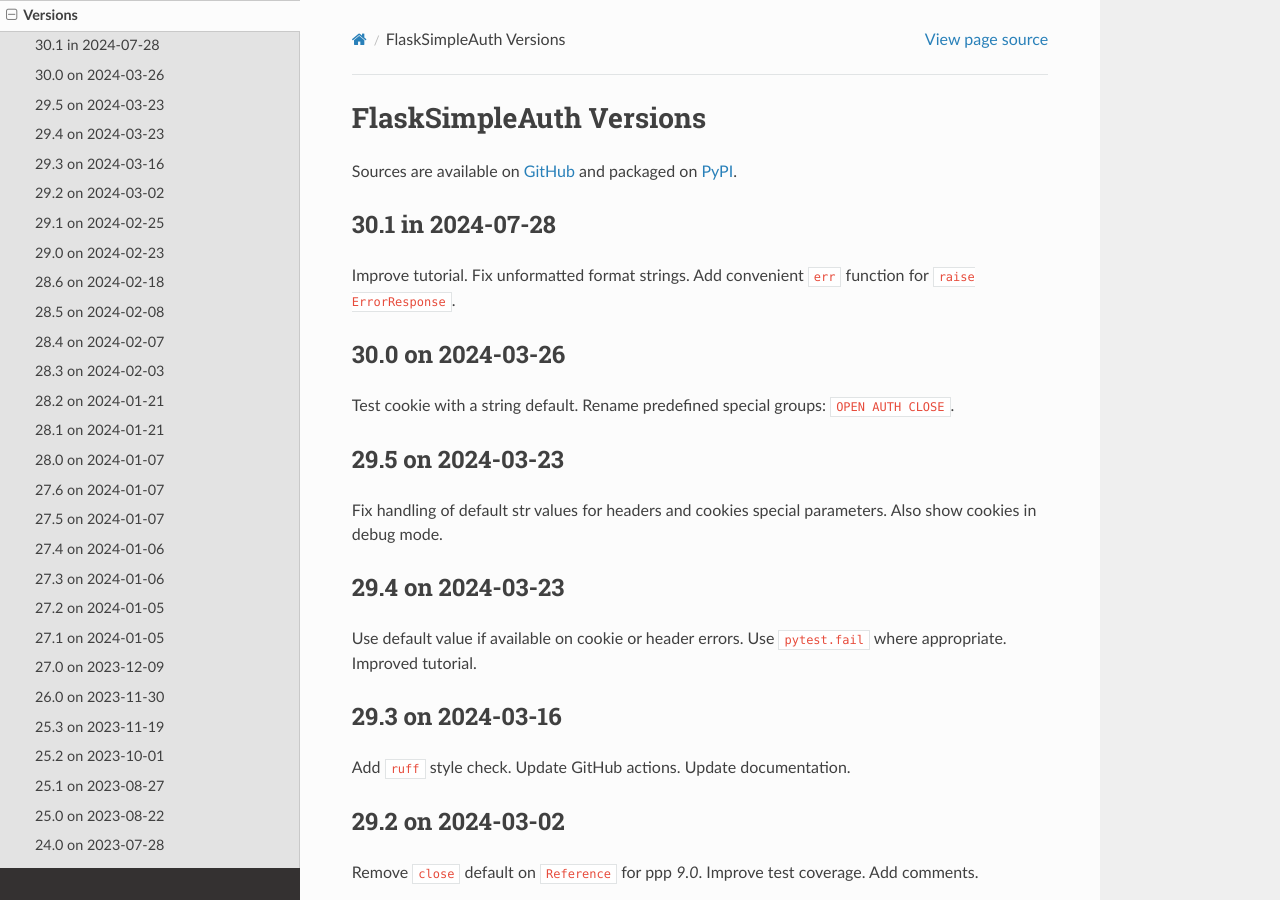
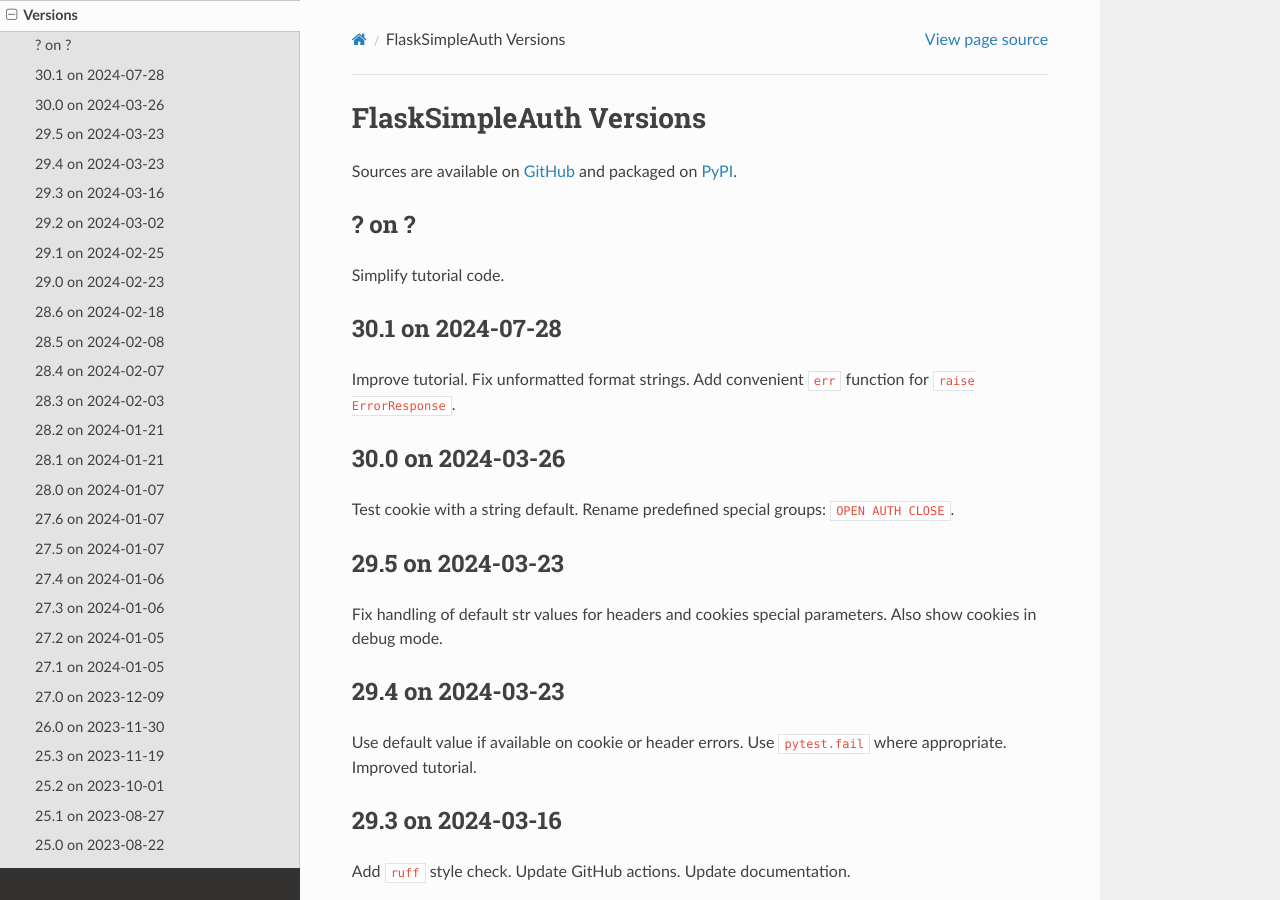
Before and after one commit to zx80/flask-simple-auth, a Sphinx documentation site: the page built from docs/VERSIONS.md, in a window 1280 px wide and 900 px high. Built offline with Sphinx 7.4.7 and the Read the Docs theme 2.0.0, drawn with Linux system fonts in a browser that asks for light colours; pages that are not in the unit, such as notebooks, are missing from menus.

Commit message:
add dones

```diff
--- a/docs/VERSIONS.md
+++ b/docs/VERSIONS.md
@@ -3,7 +3,11 @@
 Sources are available on [GitHub](https://github.com/zx80/flask-simple-auth)
 and packaged on [PyPI](https://pypi.org/project/FlaskSimpleAuth/).
 
-## 30.1 in 2024-07-28
+## ? on ?
+
+Simplify tutorial code.
+
+## 30.1 on 2024-07-28
 
 Improve tutorial.
 Fix unformatted format strings.
```
